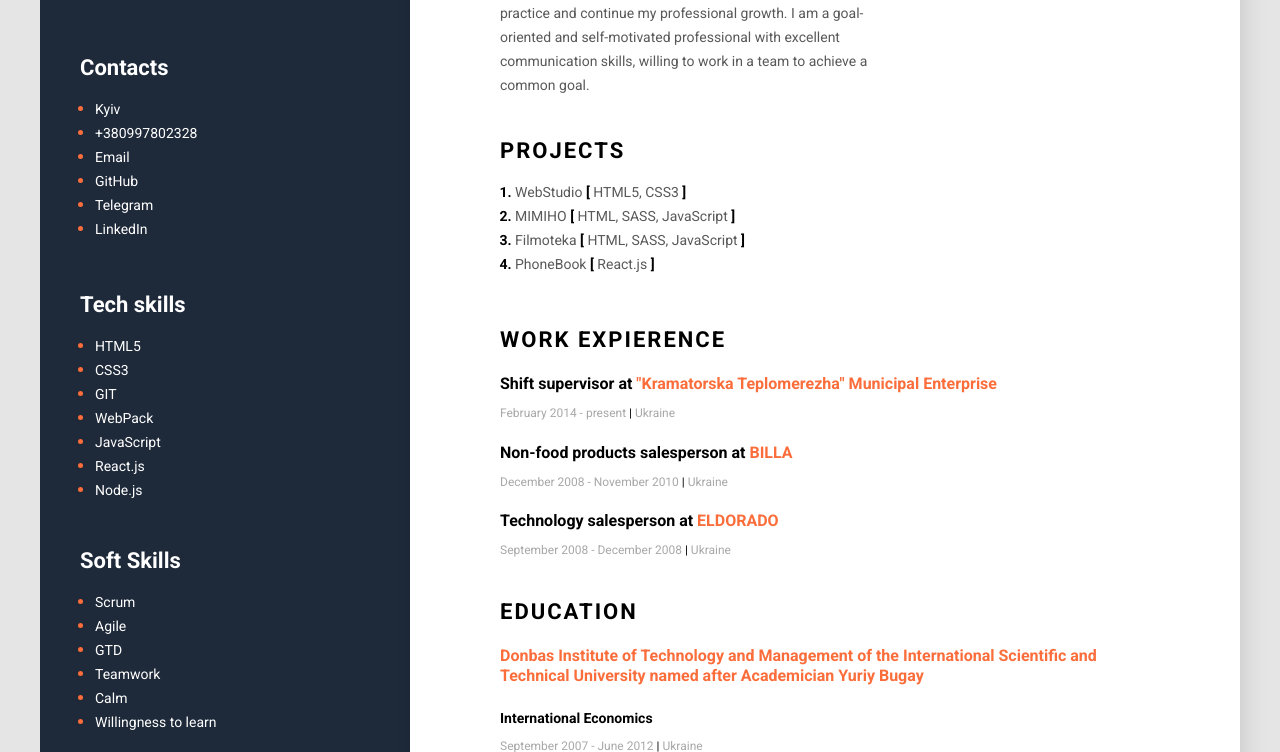
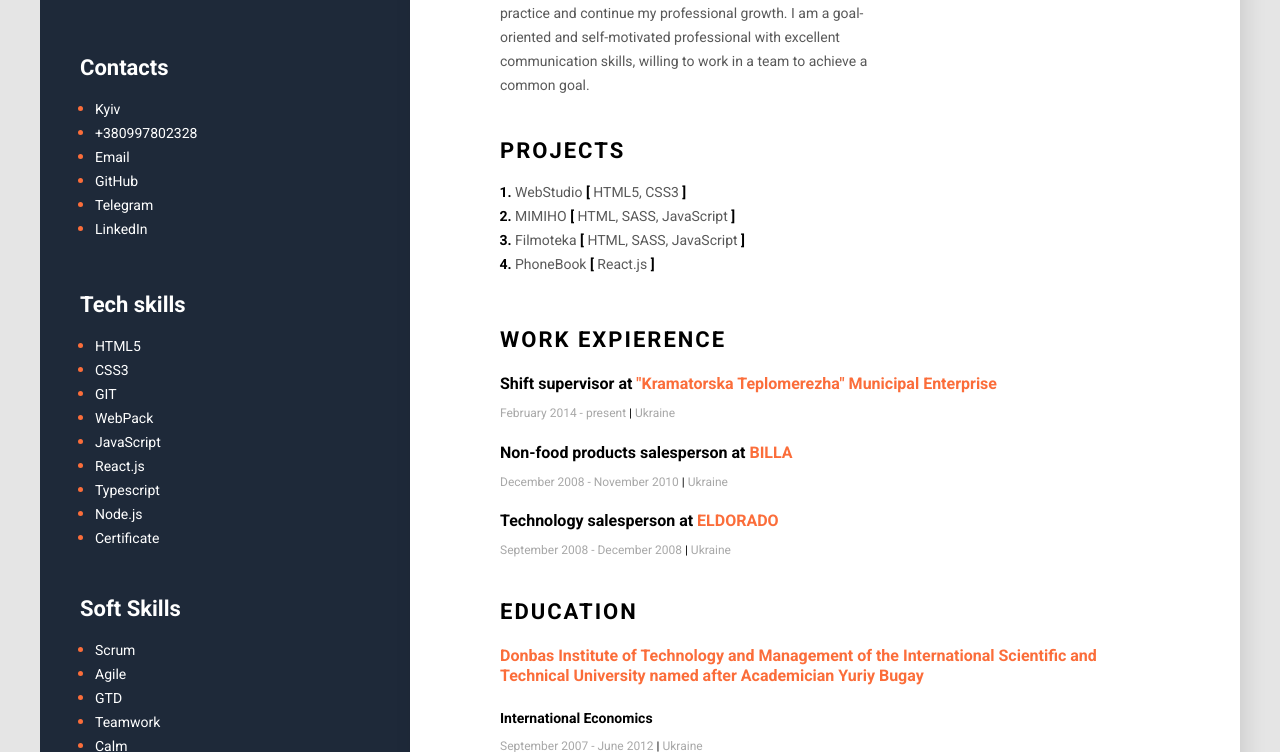
Before and after one commit to DmitroLitvinenko/my-cv, a plain HTML site: page index.html in a window 1280 px wide. Shown: the part 348-1100 px from the top of the page. Drawn offline with Linux system fonts and the light colour scheme.

Commit message:
add certificate

```diff
--- a/index.html
+++ b/index.html
@@ -220,7 +220,16 @@
             <li class="tech-skills-item"><span class="tech-skills-text">WebPack</span></li>
             <li class="tech-skills-item"><span class="tech-skills-text">JavaScript</span></li>
             <li class="tech-skills-item"><span class="tech-skills-text">React.js</span></li>
+            <li class="tech-skills-item"><span class="tech-skills-text">Typescript</span></li>
             <li class="tech-skills-item"><span class="tech-skills-text">Node.js</span></li>
+            <li class="tech-skills-item">
+              <a
+                href="https://drive.google.com/file/d/1J7peemI1gdOupRiLmnzFeXi-_GIrUlNP/view?usp=sharing"
+                rel="noopener noreferrer nofollow"
+                target="_blank"
+                ><span class="tech-skills-text">Certificate</span></a
+              >
+            </li>
           </ul>
         </div>
         <!-- Soft skills -->
```
